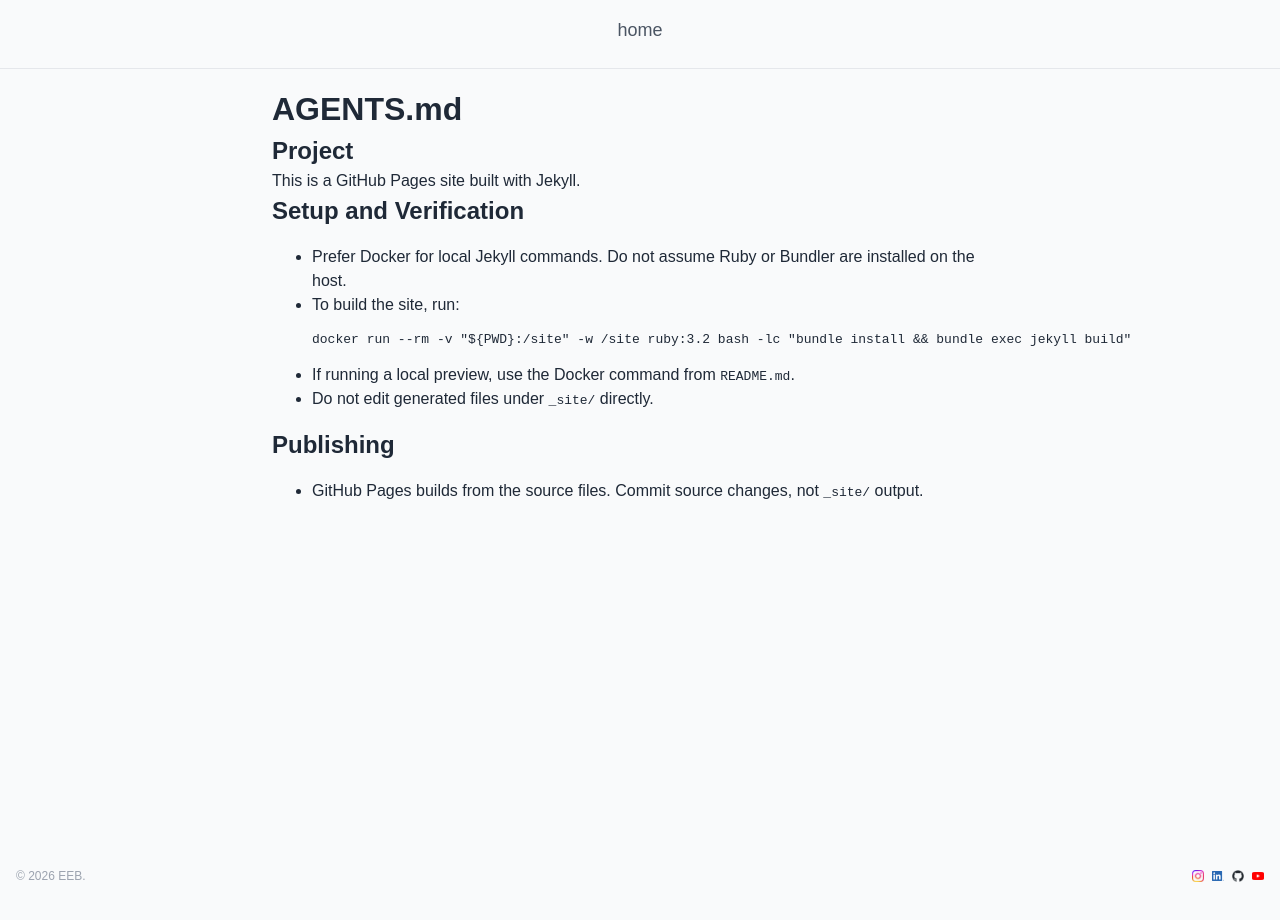
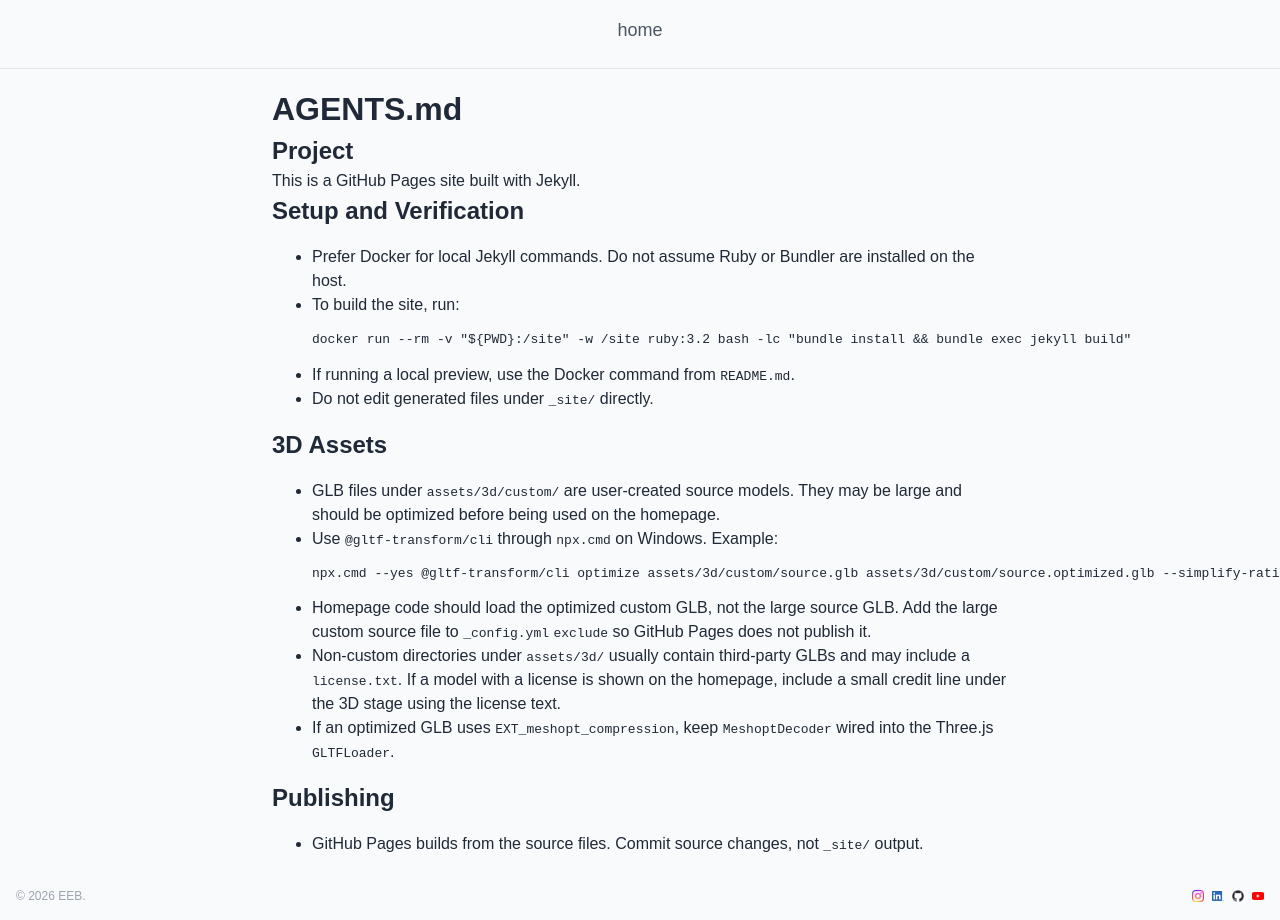
Before and after one commit to enriquebarragan/enriquebarragan.github.io, a Jekyll site: the page built from AGENTS.md, in a window 1280 px wide. Built offline with Jekyll 4.4.1, drawn with Linux system fonts in a browser that asks for light colours; our own code applies the rules of GitHub Pages for plain Markdown files.

Commit message:
Wire directory 3D models into homepage

````diff
--- a/AGENTS.md
+++ b/AGENTS.md
@@ -16,6 +16,19 @@
 - If running a local preview, use the Docker command from `README.md`.
 - Do not edit generated files under `_site/` directly.
 
+## 3D Assets
+
+- GLB files under `assets/3d/custom/` are user-created source models. They may be large and should be optimized before being used on the homepage.
+- Use `@gltf-transform/cli` through `npx.cmd` on Windows. Example:
+
+  ```powershell
+  npx.cmd --yes @gltf-transform/cli optimize assets/3d/custom/source.glb assets/3d/custom/source.optimized.glb --simplify-ratio 0.12 --simplify-error 0.02 --texture-compress false
+  ```
+
+- Homepage code should load the optimized custom GLB, not the large source GLB. Add the large custom source file to `_config.yml` `exclude` so GitHub Pages does not publish it.
+- Non-custom directories under `assets/3d/` usually contain third-party GLBs and may include a `license.txt`. If a model with a license is shown on the homepage, include a small credit line under the 3D stage using the license text.
+- If an optimized GLB uses `EXT_meshopt_compression`, keep `MeshoptDecoder` wired into the Three.js `GLTFLoader`.
+
 ## Publishing
 
 - GitHub Pages builds from the source files. Commit source changes, not `_site/` output.
--- a/_config.yml
+++ b/_config.yml
@@ -6,7 +6,7 @@
   - README.md
   - LICENSE
   - LICENSE-content.md
-  - assets/3d/cat.glb
+  - assets/3d/custom/cheeto.glb
 
 include:
   - pages
````
Also changed, not shown: _layouts/home.html (+65 -15 lines), assets/3d/dingus_cat/license.txt (added), 4 other files.
